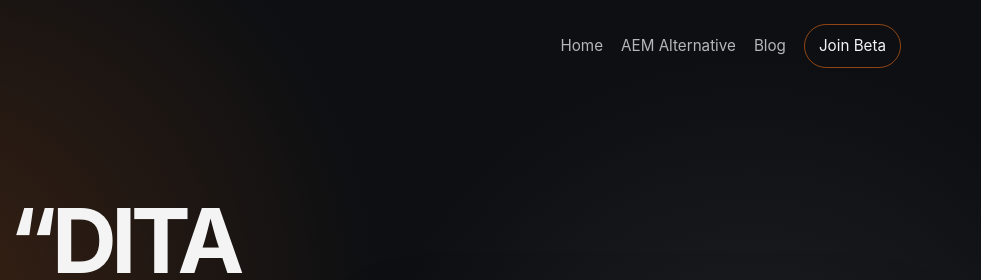
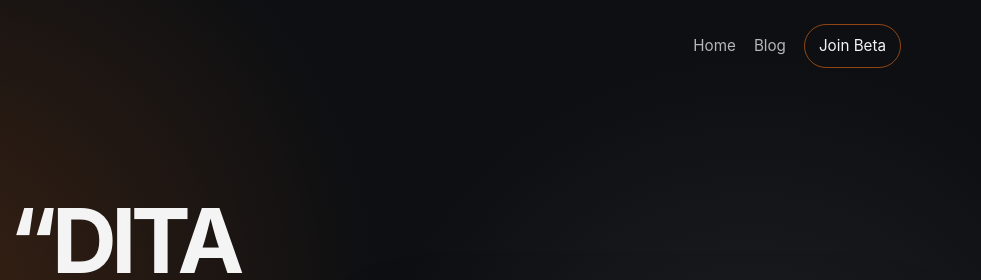
Before and after one commit to aimmta/forgedita-site, a plain HTML site: page blog/dita-support-should-mean.html in a window 1280 px wide. Shown: the top 280 px of the page, 299-1280 px from the left. Drawn offline with Linux system fonts and the light colour scheme.

Commit message:
Changes to be committed: 	modified:   blog/dita-support-should-mean.html 	modified:   blog/index.html 	modified:   blog/modern-dita-ccms-2026.html 	modified:   blog/oxygen-users-deserve-better.html

```diff
--- a/blog/dita-support-should-mean.html
+++ b/blog/dita-support-should-mean.html
@@ -18,7 +18,6 @@
     <a class="brand" href="../index.html" aria-label="ForgeDITA home"><span class="brand-mark">F</span><span class="brand-name">Forge<span>DITA</span></span></a>
     <nav aria-label="Main navigation">
       <a href="../index.html">Home</a>
-      <a href="../aem-guides-alternative.html">AEM Alternative</a>
       <a href="../blog/index.html">Blog</a>
       <a class="nav-cta" href="mailto:hello@forgedita.com?subject=ForgeDITA%20Beta%20Request">Join Beta</a>
     </nav>
```
Also changed, not shown: blog/index.html (+0 -1 lines), blog/modern-dita-ccms-2026.html (+0 -1 lines), blog/oxygen-users-deserve-better.html (+0 -1 lines).
